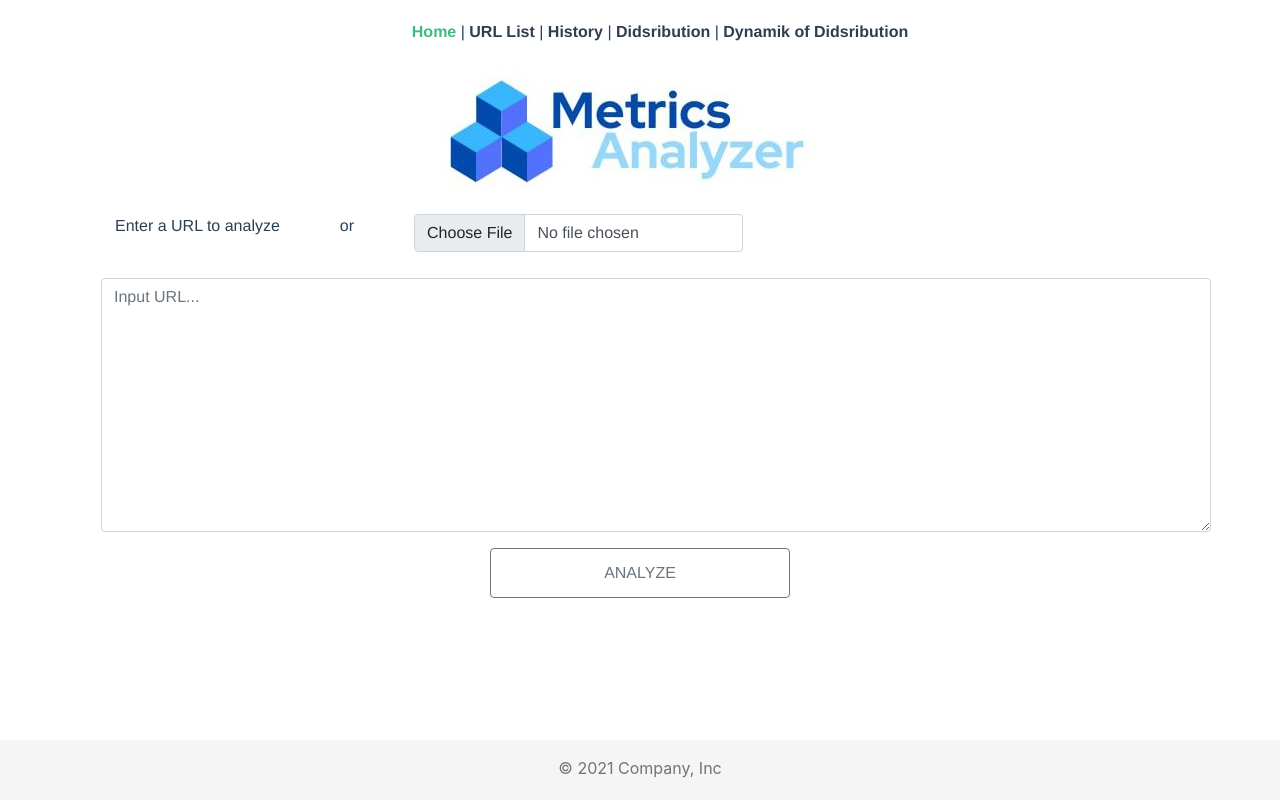
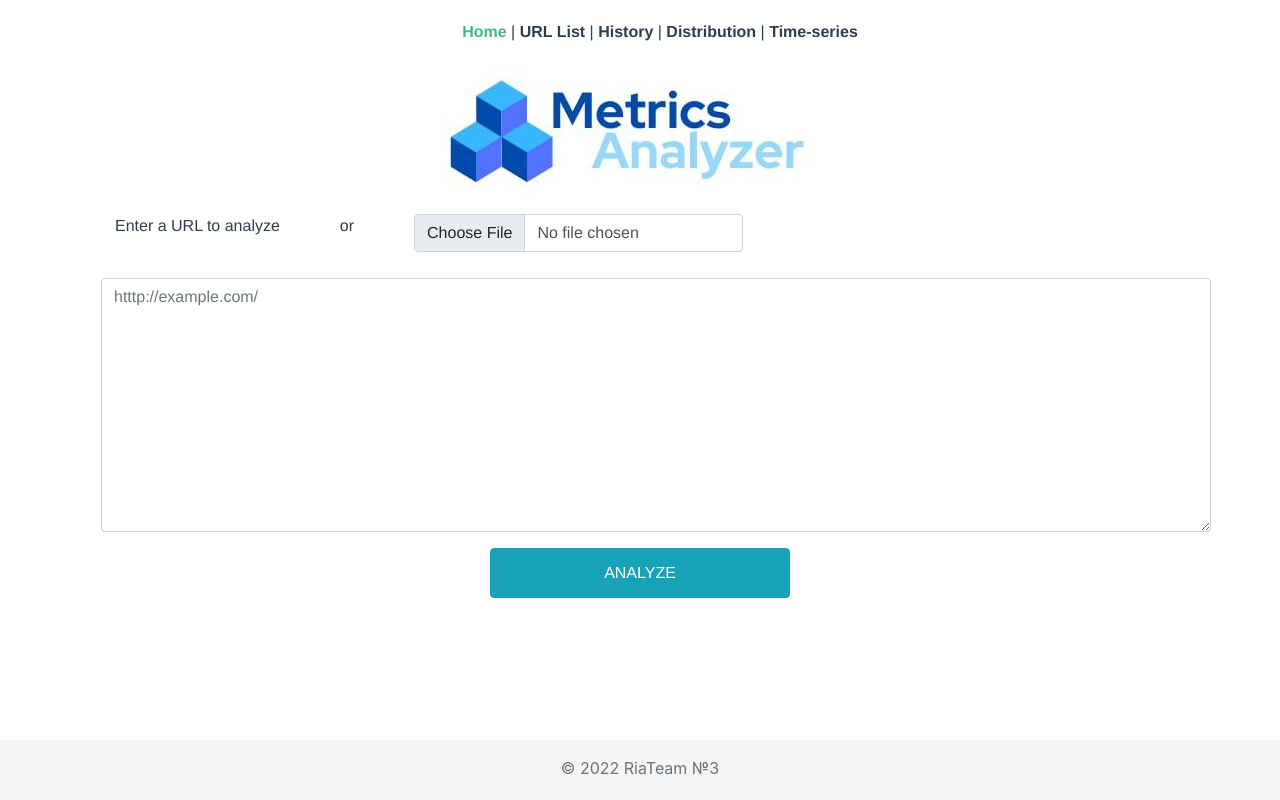
Before and after one commit to YuraDekhtiar/crux_front, a Vue app: page / in a window 1280 px wide. Built offline with nearby package versions, Linux system fonts and the light colour scheme.

Commit message:
fixed bugs

```diff
--- a/public/index.html
+++ b/public/index.html
@@ -15,9 +15,8 @@
       <strong>We're sorry but <%= htmlWebpackPlugin.options.title %> doesn't work properly without JavaScript enabled. Please enable it to continue.</strong>
     </noscript>
     <div id="app"></div>
-    <!-- built files will be auto injected -->
     <footer class="py-3 footer">
-        <p class="text-center text-muted ">© 2021 Company, Inc</p>
+        <p class="text-center text-muted ">© 2022 RiaTeam №3</p>
     </footer>
   </body>
 </html>
--- a/src/App.vue
+++ b/src/App.vue
@@ -3,8 +3,8 @@
     <router-link to="/">Home</router-link> |
     <router-link to="/list_url">URL List</router-link> |
     <router-link to="/history">History</router-link> |
-    <router-link to="/didsribution">Didsribution</router-link> |
-    <router-link to="/dynamics">Dynamik of Didsribution</router-link>
+    <router-link to="/distribution">Distribution</router-link> |
+    <router-link to="/dynamics">Time-series</router-link>
   </nav>
   <router-view/>
 </template>
--- a/src/components/TableHistory.vue
+++ b/src/components/TableHistory.vue
@@ -8,7 +8,7 @@
     <div class="mr-auto pb-3 pt-3" style="width: 25%">
       <div class="btn-group w-100 align-items-center" role="group">
           <button type="button" class="h-75 w-50 mr-2 btn btn-info" v-on:click="viewGraphs">View graphs</button>
-          <button type="button" class="h-75 w-50 btn btn-danger" v-on:click="dynamicsOfChange">Dynamics of change</button>
+          <button type="button" class="h-75 w-50 btn btn-info" v-on:click="dynamicsOfChange">Dynamics of change</button>
       </div>
     </div>
   </div>
@@ -69,7 +69,6 @@
 </template>
 <script>
 import {computed,ref} from "vue";
-// Importing  the lodash library
 import { sortBy } from 'lodash';
 import ProgressBar from "@/components/ProgressBar";
 
--- a/src/router/index.js
+++ b/src/router/index.js
@@ -24,7 +24,7 @@ const routes = [
     component: () => import(/* webpackChunkName: "analysis" */ '../views/HistoryView.vue'),
   },
   {
-    path: '/didsribution/',
+    path: '/distribution/',
     name: 'charts',
     // route level code-splitting
     // this generates a separate chunk (about.[hash].js) for this route
@@ -33,7 +33,7 @@ const routes = [
   },
   {
     path: '/dynamics/',
-    name: 'dynamicChart',
+    name: 'dynamicsChart',
     // route level code-splitting
     // this generates a separate chunk (about.[hash].js) for this route
     // which is lazy-loaded when the route is visited.
--- a/src/views/ChartsLineView.vue
+++ b/src/views/ChartsLineView.vue
@@ -2,7 +2,7 @@
   <Preloader v-if="isLoading" />
   <div v-else class="content">
     <div>
-      Query URL: {{response.query_url_count}} | Result URL: {{response.result_url_count}}
+      Tracking url: {{response.query_url_count}} | Tests url: {{response.result_url_count}}
     </div>
     <div style="width: 300px; margin:0 auto" class="mt-2">
       <Datepicker v-model="date" :enableTimePicker="false" @update:modelValue="fetch" range/>
@@ -18,13 +18,13 @@
         <div class="chart mb-4">
           <img src="../../public/images/fid.svg" class="image" alt="FID">
           <LineChart :data="response.desktop" :labels="response.labels" :keyMetric="'fid'" />
-          <div class="float-left ">X - "Date" | Y - "URL count"</div>
+          <div class="float-left ">X - "Millisecond" | Y - "URL count"</div>
         </div>
         <hr/>
         <div class="chart mb-4">
           <img src="../../public/images/lcp.svg" class="image"  alt="LCP">
           <LineChart :data="response.desktop" :labels="response.labels" :keyMetric="'lcp'" />
-          <div class="float-left ">X - "Date" | Y - "URL count"</div>
+          <div class="float-left ">X - "Millisecond" | Y - "URL count"</div>
         </div>
         <hr/>
       </b-tab>
--- a/src/views/ChartsView.vue
+++ b/src/views/ChartsView.vue
@@ -2,7 +2,7 @@
   <Preloader v-if="isLoading" />
   <div v-else class="content">
     <div>
-      Query URL: {{response.query_url_count}} | Result URL: {{response.result_url_count}}
+      Tracking url: {{response.query_url_count}} | Tests url: {{response.result_url_count}}
     </div>
     <div style="width: 300px; margin:0 auto" class="mt-2">
       <Datepicker v-model="date" :enableTimePicker="false" @update:modelValue="fetch"/>
@@ -18,7 +18,7 @@
         <div class="chart mb-4">
           <img src="../../public/images/fid.svg" class="image" alt="FID">
           <BarChart :data="response.desktop.fid" :labels="response.desktop.fid.labels"/>
-          <div class="float-left ">X - "Percentile" | Y - "URL count"</div>
+          <div class="float-left ">X - "Millisecond" | Y - "URL count"</div>
         </div>
         <hr/>
         <div class="chart mb-4">
@@ -37,7 +37,7 @@
         <div class="chart mb-4">
           <img src="../../public/images/fid.svg" class="image" alt="FID">
           <BarChart :data="response.phone.fid" :labels="response.phone.fid.labels"/>
-          <div class="float-left ">X - "Percentile" | Y - "URL count"</div>
+          <div class="float-left ">X - "Millisecond" | Y - "URL count"</div>
         </div>
         <hr/>
         <div class="chart mb-4">
--- a/src/views/HomeView.vue
+++ b/src/views/HomeView.vue
@@ -23,13 +23,13 @@
       <div class="input-group m-3">
         <textarea type="text"
                   class="form-control"
-                  placeholder="Input URL..."
+                  placeholder="htttp://example.com/"
                   aria-describedby="basic-addon2"
                   v-model="textWithTextarea"
                   rows="10"
         />
       </div>
-      <button @click="analyzeUrls" class="btn btn-outline-secondary" value="false">ANALYZE</button>
+      <button @click="analyzeUrls" class="btn btn-info" value="false">ANALYZE</button>
     </div>
   </div>
   <Preloader v-else/>
@@ -69,7 +69,7 @@ export default {
         this.arrayOfUrls = this.textWithTextarea.split("\n");
         let data = {url:this.arrayOfUrls.filter(i => i.length !== 0).map(i => i.trim())}
         await this.$store.dispatch('analyzeUrl', data);
-        await this.$router.push({path: '/didsribution'});
+        await this.$router.push({path: '/distribution'});
       }
     },
     loadingUrlFromFile(event) {
--- a/src/views/UrlList.vue
+++ b/src/views/UrlList.vue
@@ -58,7 +58,6 @@ export default {
       search: '',
       selected: [],
       isLoading: true,
-
     }
   },
   beforeMount() {
```
